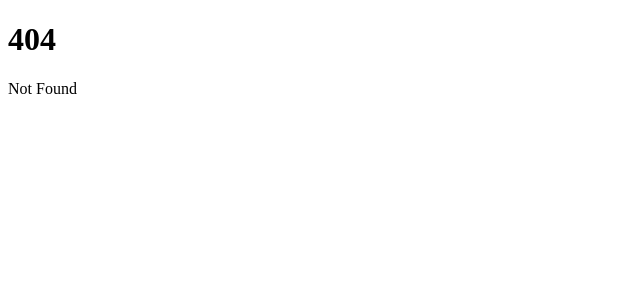
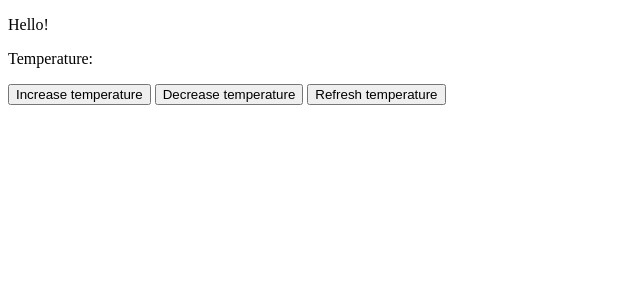
Before and after one commit to aleksihay/wsd-project, a SvelteKit app in the folder client/: page /temperature in a window 1280 px wide. Before the commit this address had no page. Shown: the top 300 px of the page, without its empty margins (0-640 px from the left). Built offline with nearby package versions, Linux system fonts and the light colour scheme; no server answers.

Commit message:
new changes

```diff
--- /dev/null
+++ b/client/src/lib/components/temperature/Temperature.svelte
@@ -0,0 +1,35 @@
+<script>
+  const API_URL = "https://wsd-temperature-api.aalto-opencs.deno.net";
+
+  let temperature = $state();
+
+  const increaseTemperature = async () => {
+    const response = await fetch(`${API_URL}/api/temperature`, {
+      method: "POST",
+    });
+    const result = await response.json();
+    temperature = Number(result.temperature);
+  };
+  const decreaseTemperature = async () => {
+    const response = await fetch(`${API_URL}/api/temperature`, {
+      method: "DELETE",
+    });
+    const result = await response.json();
+    temperature = Number(result.temperature);
+  };
+  const refreshTemperature = async () => {
+    const response = await fetch(`${API_URL}/api/temperature`)
+    const result = await response.json();
+    temperature = Number(result.temperature);
+  };
+  $effect(() => {
+    refreshTemperature();
+  });
+</script>
+
+<p>Hello!</p>
+
+<p>Temperature: {temperature}</p>
+<button onclick={increaseTemperature}>Increase temperature</button>
+<button onclick={decreaseTemperature}>Decrease temperature</button>
+<button onclick={refreshTemperature}>Refresh temperature</button>
--- a/client/src/routes/+page.svelte
+++ b/client/src/routes/+page.svelte
@@ -3,4 +3,5 @@
 <ul>
     <li><a href="/communities">Browse our communities</a></li>
     <li><a href="/todos">Click here for todos</a></li>
+    <li><a href="/temperature">Temperature</a></li>
 </ul>
--- /dev/null
+++ b/client/src/routes/temperature/+page.svelte
@@ -0,0 +1,4 @@
+<script>
+import Temperature from "$lib/components/temperature/Temperature.svelte";
+</script>
+<Temperature />
```
Also changed, not shown: client/src/lib/apis/booksApi.js (added, +35 -0 lines).
